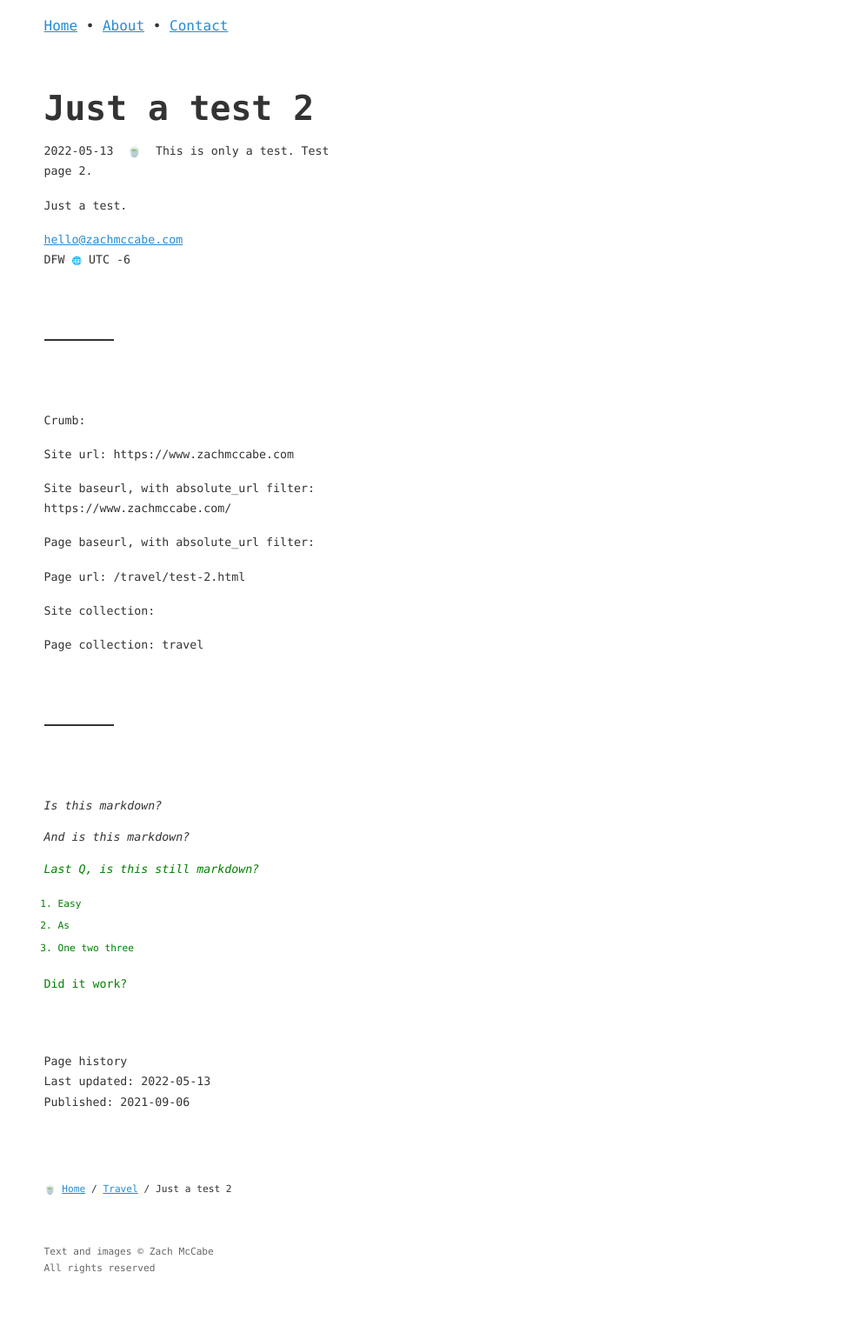
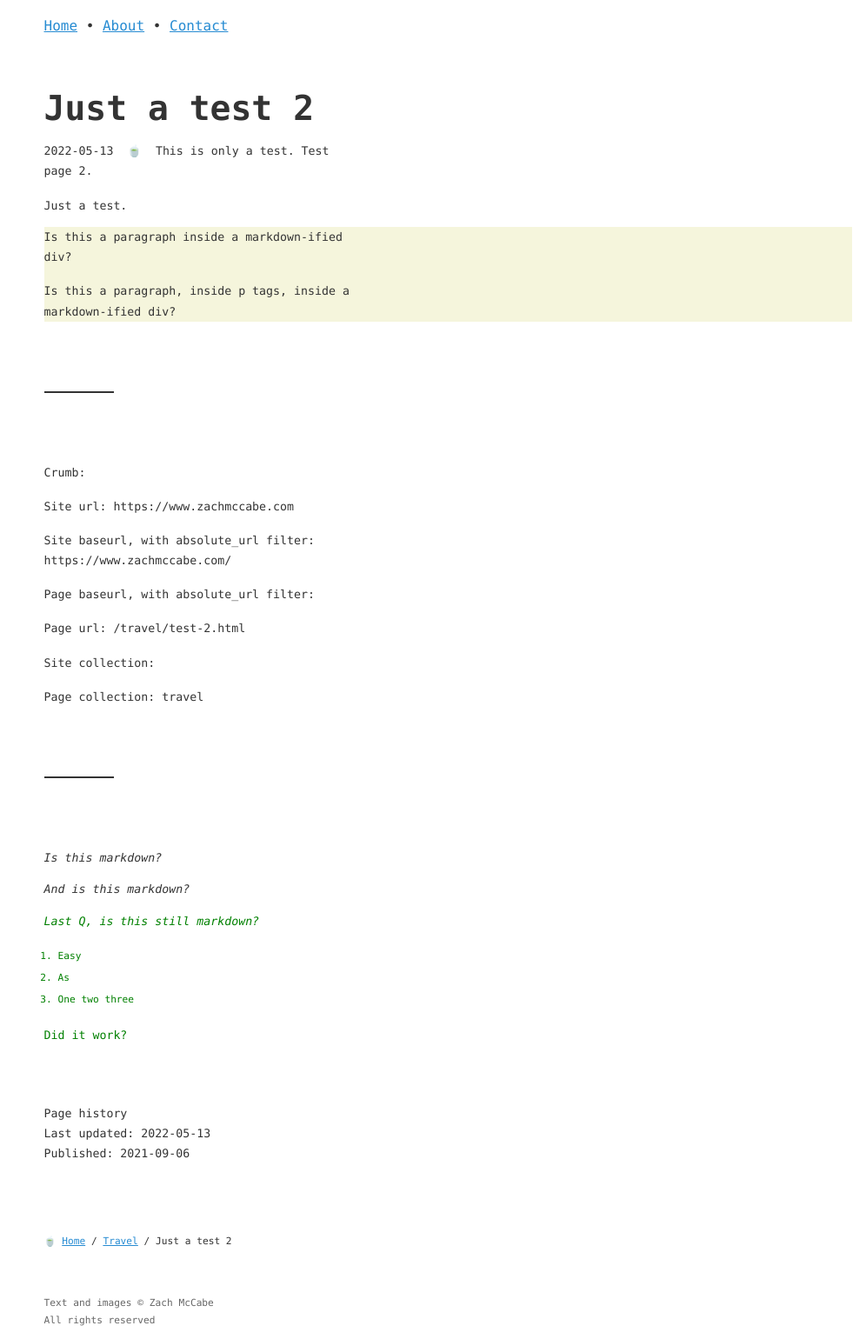
Before and after one commit to zachmccabe/zachmccabe.github.io, a Jekyll site: the page built from _travel/test-2.md, in a window 1280 px wide. Shown: the whole page at 87% size, without its empty margins (284-1280 px from the left). Built offline with Jekyll 4.4.1, drawn with Linux system fonts in a browser that asks for light colours; before the commit the page ends 1480 px from its top, so only the background shows below that.

Commit message:
Update test-2.md

```diff
--- a/_travel/test-2.md
+++ b/_travel/test-2.md
@@ -15,9 +15,13 @@ nav: |
 
 Just a test.
 
-{% include key_details_full.html %}
+<div style="background:beige" markdown="1">
 
+Is this a paragraph inside a markdown-ified div?
 
+<p>Is this a paragraph, inside p tags, inside a markdown-ified div?</p>
+
+</div>
 
 ---
 
```
